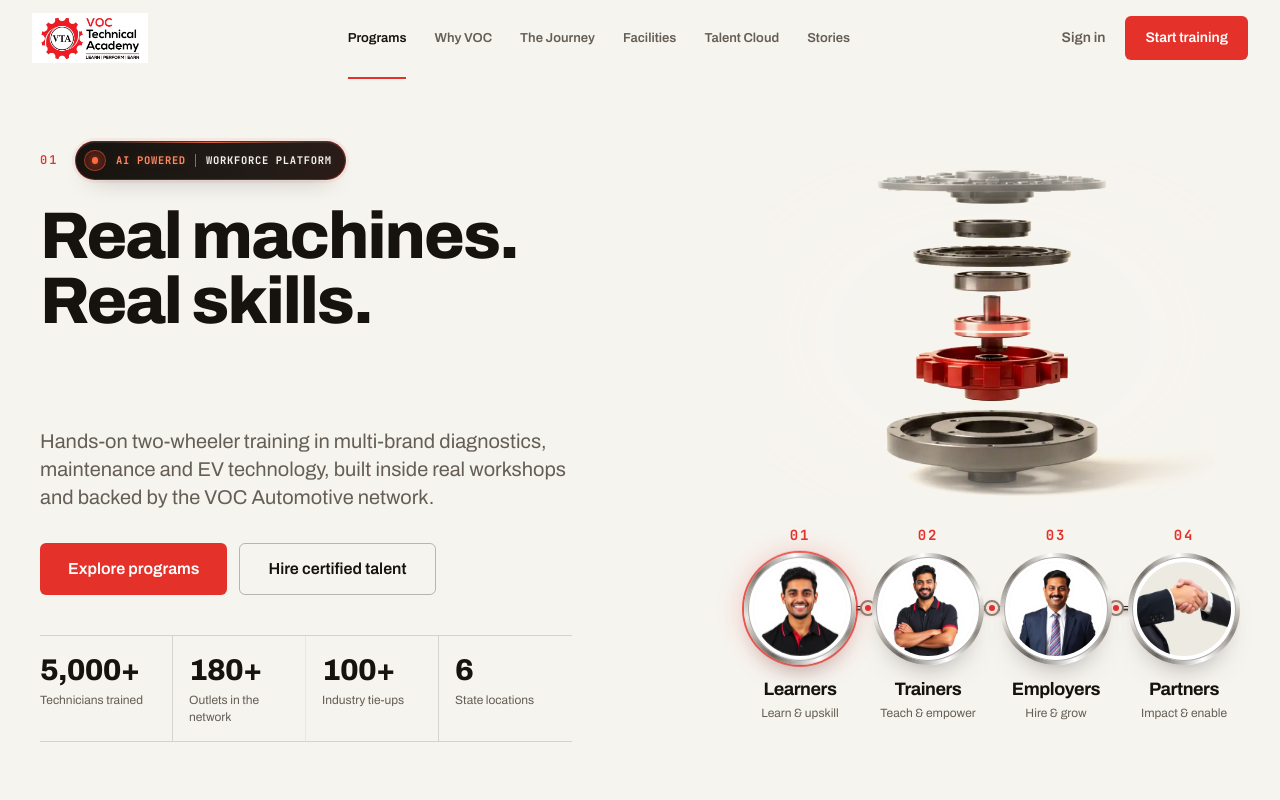
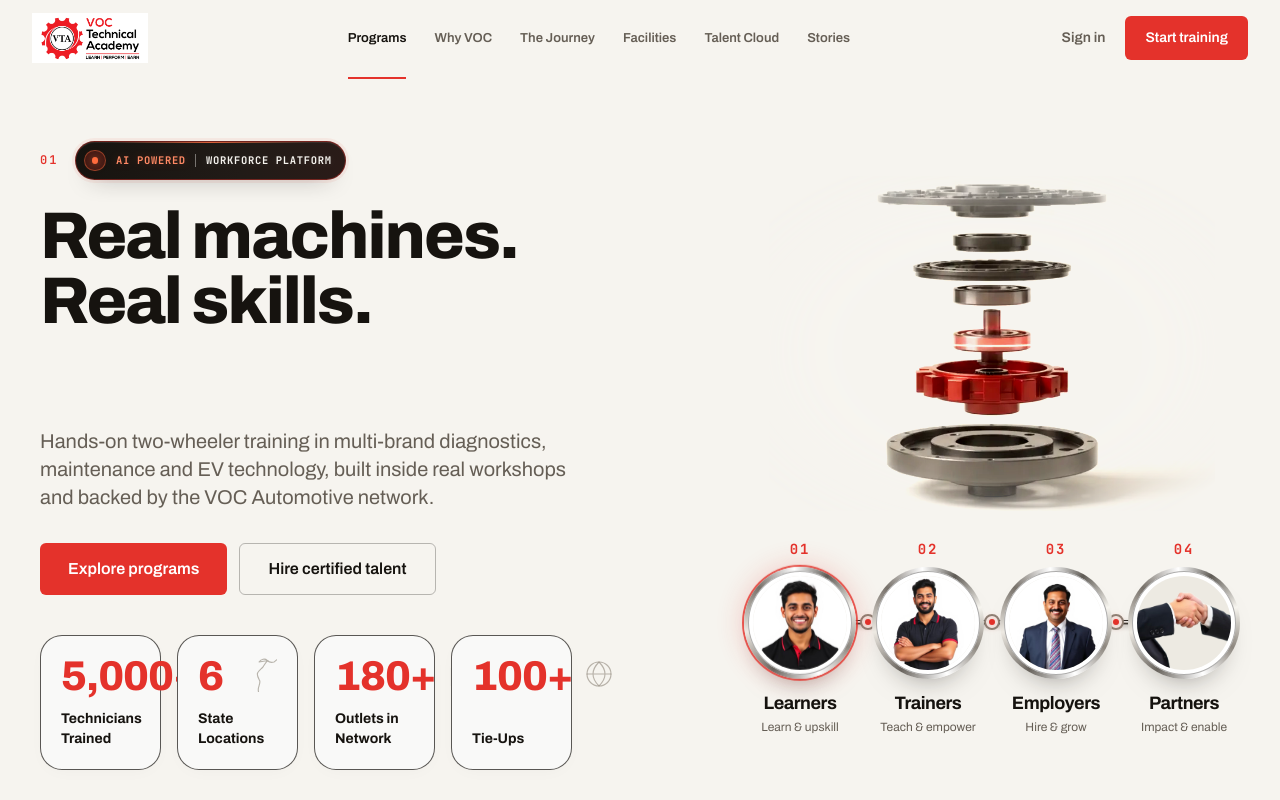
Before and after one commit to Mohammed-razin-cr/vta, a Next.js app: page / in a window 1280 px wide. Shown: the top 800 px of the page. Built offline with nearby package versions, Linux system fonts and the light colour scheme.

Commit message:
Add exact icon-based rounded stat cards with red numbers in Hero

```diff
--- a/src/components/hero/Hero.tsx
+++ b/src/components/hero/Hero.tsx
@@ -48,22 +48,71 @@
             </div>
           </Reveal>
 
-          <RevealGroup className="mt-10 grid grid-cols-2 border-y border-line sm:grid-cols-4">
-            {HERO.stats.map((stat, index) => (
-              <Reveal
-                key={stat.label}
-                className={`py-4 ${index % 2 === 0 ? "border-r border-line pr-3" : "pl-4"} ${
-                  index === 1 ? "sm:border-r sm:pr-3" : ""
-                } ${index > 1 ? "border-t border-line sm:border-t-0" : ""} ${
-                  index > 1 ? "sm:pl-4" : ""
-                }`}
-              >
-                <p className="font-display text-2xl font-extrabold tracking-tight text-ink md:text-3xl">
-                  {stat.value}
+          <RevealGroup className="mt-10 grid grid-cols-2 gap-3.5 sm:grid-cols-4 sm:gap-4">
+            <Reveal>
+              <div className="relative flex flex-col justify-between rounded-[22px] border border-line/70 bg-[#f9f9f8] p-5 shadow-[0_4px_20px_-8px_rgba(0,0,0,0.05)] transition-all duration-300 hover:border-line hover:bg-white hover:shadow-md sm:p-5 min-h-[135px]">
+                <div className="flex items-start justify-between gap-2">
+                  <p className="font-display text-3xl font-extrabold tracking-tight text-ember sm:text-4xl lg:text-[2.6rem]">
+                    5,000+
+                  </p>
+                  <svg className="h-9 w-9 shrink-0 text-smoke-light/60" viewBox="0 0 48 48" fill="none" stroke="currentColor" strokeWidth="1.5">
+                    <path d="M14 34l-6 6M34 14l6-6M20 24l10-10M24 20l-10 10M16 8a8 8 0 000 16 8 8 0 008-8M32 24a8 8 0 008 8 8 8 0 00-8-8" strokeLinecap="round" strokeLinejoin="round" />
+                  </svg>
+                </div>
+                <p className="mt-3 font-display text-xs font-bold leading-tight text-ink sm:text-sm">
+                  Technicians Trained
                 </p>
-                <p className="mt-1 text-xs leading-snug text-smoke">{stat.label}</p>
-              </Reveal>
-            ))}
+              </div>
+            </Reveal>
+
+            <Reveal>
+              <div className="relative flex flex-col justify-between rounded-[22px] border border-line/70 bg-[#f9f9f8] p-5 shadow-[0_4px_20px_-8px_rgba(0,0,0,0.05)] transition-all duration-300 hover:border-line hover:bg-white hover:shadow-md sm:p-5 min-h-[135px]">
+                <div className="flex items-start justify-between gap-2">
+                  <p className="font-display text-3xl font-extrabold tracking-tight text-ember sm:text-4xl lg:text-[2.6rem]">
+                    6
+                  </p>
+                  <svg className="h-9 w-9 shrink-0 text-smoke-light/60" viewBox="0 0 48 48" fill="none" stroke="currentColor" strokeWidth="1.5">
+                    <path d="M24 8c3-4 8-5 11-2s6 3 9 2c2-1 4-5 8-4s5 4 8 7c2 4 0 8 3 10s6 4 5 8c-2 4-4 5-5 9s3 6 2 10c-2 4-5 7-8 10s-4 8-8 10c-4 3-8 1-12-2s-6-5-9-9c-3-4-5-7-5-12s3-8 2-12c-2-4-4-7-3-10s4-5 7-8c2-3 4-7 7-9z" strokeLinecap="round" strokeLinejoin="round" />
+                  </svg>
+                </div>
+                <p className="mt-3 font-display text-xs font-bold leading-tight text-ink sm:text-sm">
+                  State Locations
+                </p>
+              </div>
+            </Reveal>
+
+            <Reveal>
+              <div className="relative flex flex-col justify-between rounded-[22px] border border-line/70 bg-[#f9f9f8] p-5 shadow-[0_4px_20px_-8px_rgba(0,0,0,0.05)] transition-all duration-300 hover:border-line hover:bg-white hover:shadow-md sm:p-5 min-h-[135px]">
+                <div className="flex items-start justify-between gap-2">
+                  <p className="font-display text-3xl font-extrabold tracking-tight text-ember sm:text-4xl lg:text-[2.6rem]">
+                    180+
+                  </p>
+                  <svg className="h-9 w-9 shrink-0 text-smoke-light/60" viewBox="0 0 48 48" fill="none" stroke="currentColor" strokeWidth="1.5">
+                    <path d="M10 40V16l14-8 14 8v24M18 40V28h12v12M18 20h2m10 0h2m-14 6h2m10 0h2" strokeLinecap="round" strokeLinejoin="round" />
+                  </svg>
+                </div>
+                <p className="mt-3 font-display text-xs font-bold leading-tight text-ink sm:text-sm">
+                  Outlets in Network
+                </p>
+              </div>
+            </Reveal>
+
+            <Reveal>
+              <div className="relative flex flex-col justify-between rounded-[22px] border border-line/70 bg-[#f9f9f8] p-5 shadow-[0_4px_20px_-8px_rgba(0,0,0,0.05)] transition-all duration-300 hover:border-line hover:bg-white hover:shadow-md sm:p-5 min-h-[135px]">
+                <div className="flex items-start justify-between gap-2">
+                  <p className="font-display text-3xl font-extrabold tracking-tight text-ember sm:text-4xl lg:text-[2.6rem]">
+                    100+
+                  </p>
+                  <svg className="h-9 w-9 shrink-0 text-smoke-light/60" viewBox="0 0 48 48" fill="none" stroke="currentColor" strokeWidth="1.5">
+                    <circle cx="24" cy="24" r="16" strokeLinecap="round" />
+                    <path d="M8 24h32M24 8c5 5 8 10 8 16s-3 11-8 16M24 8c-5 5-8 10-8 16s3 11 8 16" strokeLinecap="round" strokeLinejoin="round" />
+                  </svg>
+                </div>
+                <p className="mt-3 font-display text-xs font-bold leading-tight text-ink sm:text-sm">
+                  Tie-Ups
+                </p>
+              </div>
+            </Reveal>
           </RevealGroup>
         </div>
 
```
